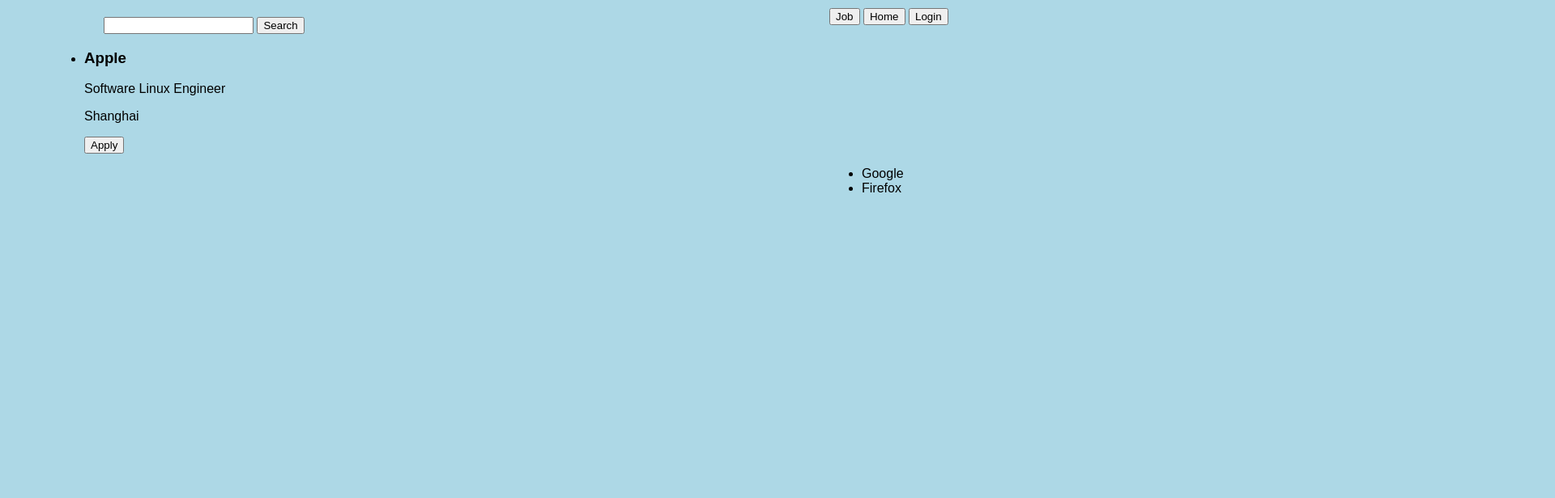
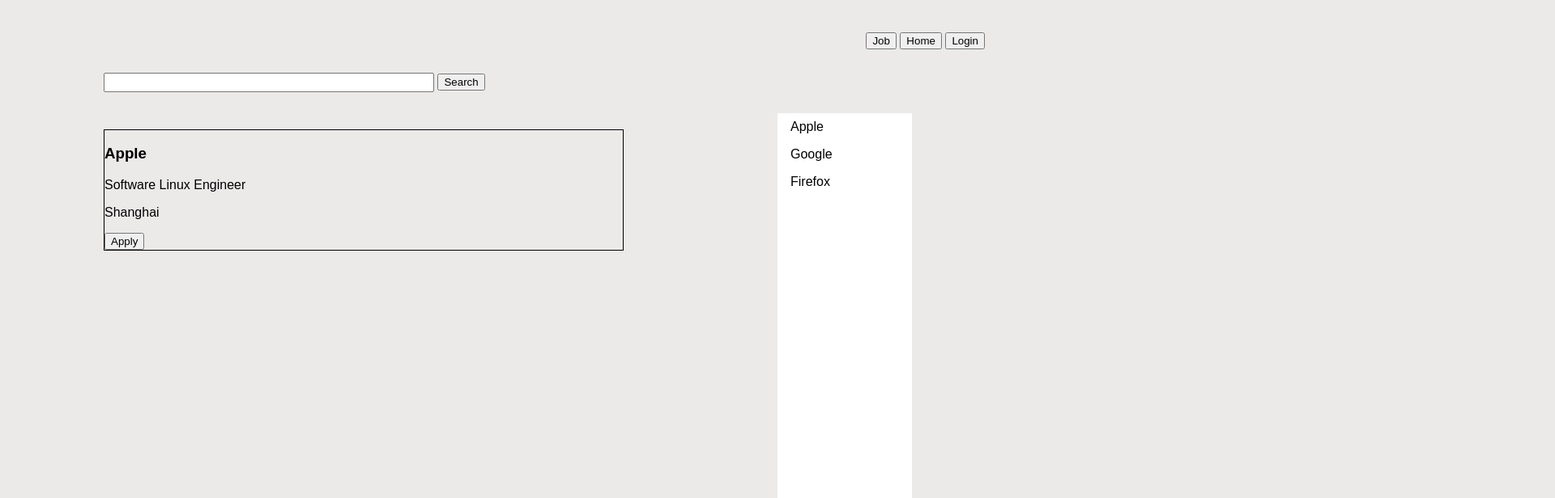
Before and after one commit to gilgamesh0908/csc337-final-project, a plain HTML site: page public_html/index.html in a window 1280 px wide. Shown: the top 616 px of the page at 81% size, 1920 px wide, since content can reach past the window. Drawn offline with Linux system fonts and the light colour scheme.

Commit message:
Update index.html

```diff
--- a/public_html/index.html
+++ b/public_html/index.html
@@ -1,23 +1,24 @@
 <!DOCTYPE html>
 <html lang="en">
 <head>
-    <link rel="stylesheet" type="text/css" href="style.css">
-    <script src="job.js"></script>
+    <link rel="stylesheet" type="text/css" href="index.css">
+    <script src="index.js"></script>
     <script src="jquery.js"></script>
     <title>Job</title>
 </head>
 <body>
-    <div id="buttons">
-        <input type="button" value="Job" onclick="window.location.href='index.html'"></input>
-        <input type="button" value="Home" onclick="window.location.href='home.html'"></input>
-        <input type="button" value="Login" onclick="window.location.href='login.html'"></input>
+    <div class="front">
+        <div id="buttons">
+            <input type="button" value="Job" onclick="window.location.href='index.html'"></input>
+            <input type="button" value="Home" onclick="window.location.href='home.html'"></input>
+            <input type="button" value="Login" onclick="window.location.href='login.html'"></input>
+        </div>
     </div>
-
     <div id="searchArea">
-        <input type="text" id="companyName"></input>
-        <input type="button" value="Search" onclick=""></input>
+            <input type="text" name="searchbar" style="height: 18px; width:50% ;"></input>
+            <input type="button" value="Search" onclick="search()"></input>
     </div>
-
+    <div class="main">
     <div id="jobList">
         <ul>
             <li>
@@ -32,9 +33,11 @@
 
     <div id="compList">
         <ul>
-            <li>Google</li>
-            <li>Firefox</li>
+            <li><a onclick="" >Apple</a></li>
+            <li><a onclick="">Google</a></li>
+            <li><a onclick="">Firefox</a></li>
         </ul>
     </div>
+</div>
 </body>
 </html>
```
